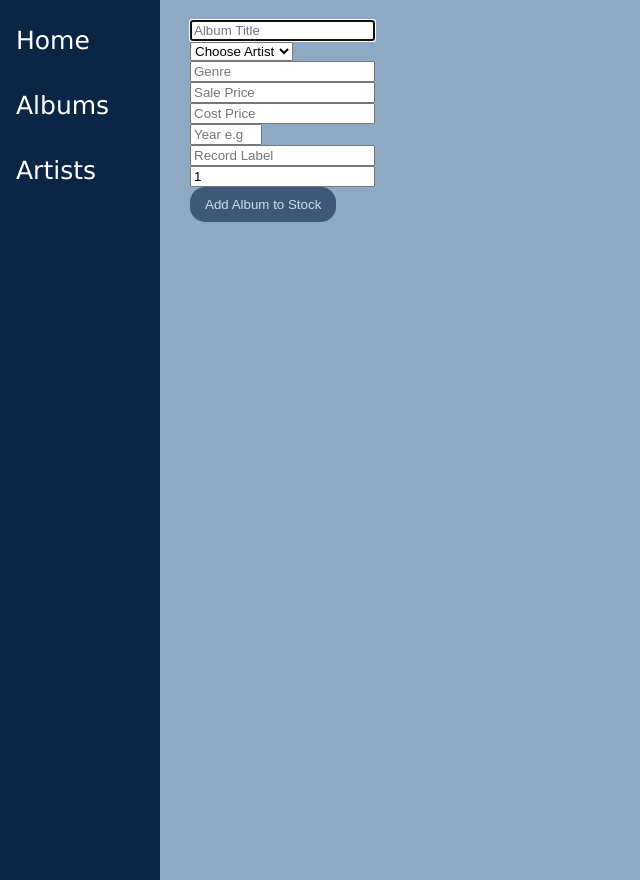
After one commit to asliay/codeclan_pythonproject_week5, a Flask app: template templates/albums/new.html in a window 1280 px wide. The commit adds this page. Shown: the whole page, without its empty margins (0-640 px from the left). Run offline with Flask 2, Linux system fonts and the light colour scheme; the template is opened without the code that fills it, so the values that code supplies are empty.

Commit message:
NEW/ CREATE album routes and some styling

```diff
--- a/static/style.css
+++ b/static/style.css
@@ -1,56 +1,39 @@
 body {
-    color: teal;
+  background-color: #8DA9C4;
+  color: white;
   font-family: "Lucida Sans Unicode", "Lucida Grande", sans-serif;
-    padding: 0px;
-    margin: 0px;
+  padding: 10px;
+  margin: 10px;
 }
 
-  nav {
-    padding: 5px;
-    margin: 5px;
-    /* padding-right: 25px; */
+.sidenav {
+  height: 100%; /* Full-height: remove this if you want "auto" height */
+  width: 160px; /* Set the width of the sidebar */
+  position: fixed; /* Fixed Sidebar (stay in place on scroll) */
+  z-index: 1; /* Stay on top */
+  top: 0; /* Stay at the top */
+  left: 0;
+  background-color: #0B2545; /* Black */
+  overflow-x: hidden;
+  padding-top: 20px;
 }
 
-  nav ul li {
-    margin-bottom: 15px;
-    text-transform: uppercase;
+.sidenav a {
+  padding: 6px 8px 30px 16px;
+  text-decoration: none;
+  font-size: 25px;
+  color: white;
+  display: flex;
+  align-items: center;
 }
 
-
-  main {
-    padding: 25px;
+.sidenav a:hover {
+  font-style: italic;
 }
 
-  #content {
-    border-left: 1px solid #254E70;
-    padding-left: 25px;
-  }
-
-  ul {
-    list-style-type: none;
-    margin: 0;
-    padding: 0;
-    display: flex;
-    flex-direction: row;
-  }
-
-  li {
-    flex-grow: 1;
-  }
-
-  li > a {
-    display: block;
-    padding: 1em;
-    background-color: teal;
-    text-align: center;
-    margin-bottom: 0.2em;
-    text-decoration: none;
-    color: white;
-    width: 6em;
-  }
-
-  li > a:hover {
-    background-color: darkslategrey;
+.content {
+  margin-left: 160px;
+  padding: 0px 10px;
 }
 
 .album-name {
@@ -64,13 +47,6 @@ body {
     font-style: italic;
 }
 
-  .btn span.icon {
-    background: url(imgs/icon.png) no-repeat;
-    float: left;
-    width: 10px;
-    height: 40px;
-}
-
 .no-stock {
 color: red;
 }
@@ -78,3 +54,17 @@ body {
 .stock-warning {
 color: coral;
 }
+
+button {
+  background-color: #0B2545;
+  color: white;
+  border: none;
+  opacity: 0.6;
+  transition: 0.3s;
+  border-radius: 15px;
+  padding: 10px 15px;
+}
+
+button:hover {
+  opacity: 1;
+}
--- a/templates/albums/index.html
+++ b/templates/albums/index.html
@@ -2,9 +2,9 @@
 
 {% block content %}
 <h1>Albums</h1>
-
+<a href="/albums/new">Add New Stock Record</a>
 <section id="album-entry">
-    {% for album in albums %}
+    {% for album in albums|sort(attribute="artist.name") %}
 
         <p>Album Title: {{ album.title }}</p>
         <p>Artist: <a class="album-name" href="/artists/{{album.artist.id}}">{{ album.artist.name }}</a></p>
--- /dev/null
+++ b/templates/albums/new.html
@@ -0,0 +1,75 @@
+{% extends 'base.html' %}
+
+{% block content %}
+
+<form action="/albums" method="post">
+    <div>
+        <input type="text"
+               name="title"
+               id="title"
+               placeholder="Album Title"
+               required
+               autofocus>
+    </div>
+    <div>
+        <select name="artist_id" id="artist_id">
+            <option value="">Choose Artist</option>
+            {% for artist in artists %}
+                <option value="{{ artist.id }}">{{ artist.name }}</option>
+            {% endfor %}
+        </select>
+    </div>
+    <div>
+        <input type="text"
+               name="genre"
+               id="genre"
+               placeholder="Genre"
+               required>
+    </div>
+    <div>
+        <input type="number"
+               step="0.01"
+               name="price"
+               id="price"
+               placeholder="Sale Price"
+               required>
+    </div>
+    <div>
+        <input type="number"
+               step="0.01"
+               name="cost-price"
+               id="cost-price"
+               placeholder="Cost Price"
+               required>
+    </div>
+    <div>
+        <input type="number"
+                name="release-year"
+                id="release-year"
+                min="1900"
+                max="2020"
+                step="1"
+                placeholder="Year e.g. 2011"
+                required/>
+    </div>
+    <div>
+        <input type="text"
+               name="record-label"
+               id="record-label"
+               placeholder="Record Label"
+               required>
+    </div>
+    <div>
+        <input type="number"
+               name="stock"
+               id="stock"
+               min="1"
+               value="1"
+               step="1"
+               placeholder="Initial Stock Order"
+               required>
+    </div>
+    <button type="submit">Add Album to Stock</button>
+</form>
+
+{% endblock content %}
--- a/templates/artists/index.html
+++ b/templates/artists/index.html
@@ -1,6 +1,8 @@
 {% extends 'base.html' %}
 
 {% block content %}
+
+<a href="/artists/new">Add New Artist Record</a>
 <h1>Artists</h1>
 
 <table>
--- a/templates/base.html
+++ b/templates/base.html
@@ -8,16 +8,14 @@
 </head>
 <body>
     <header>
-        <nav>
-            <ul>
-                <li><a href="/">Home</a></li>
-                <li><a href="/albums">Albums</a></li>
-                <li><a href="/artists">Artists</a><li>
-            </ul>
+        <nav class="sidenav">
+            <a href="/">Home</a>
+            <a href="/albums">Albums</a>
+            <a href="/artists">Artists</a>
         </nav>
     </header>
     <main>
-        <section id="content">
+        <section class="content">
             {% block content %}
 
             {% endblock content %}
```
Also changed, not shown: controllers/album_controller.py (+35 -2 lines), controllers/artist_controller.py (+7 -0 lines), repositories/artist_repository.py (+11 -1 lines), templates/artists/new.html (added, +10 -0 lines). Lines whose indentation alone changed are shown as unchanged.
